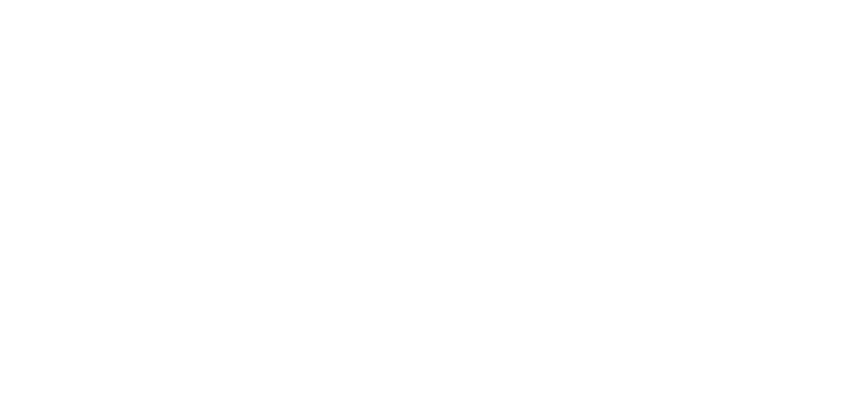
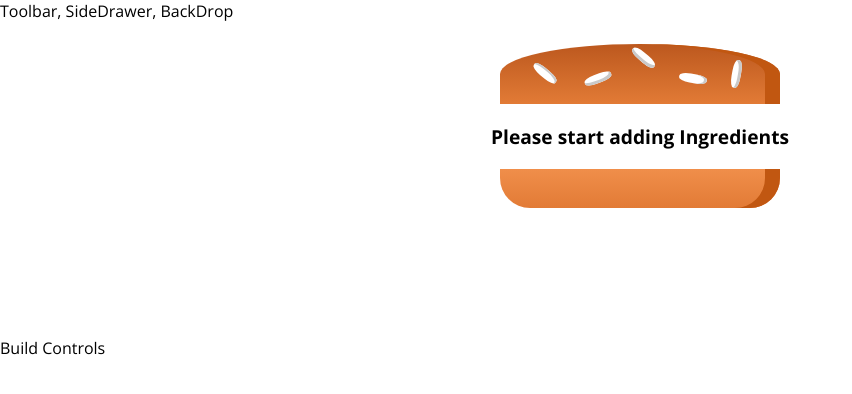
Before and after one commit to dramalcolm/react-burger-builder-app, a React app: page / in a window 1280 px wide. Shown: the top 394 px of the page, without its empty margins (0-852 px from the left). Built offline with nearby package versions, Linux system fonts and the light colour scheme.

Commit message:
Add components and container

```diff
--- a/package.json
+++ b/package.json
@@ -31,6 +31,7 @@
     "postcss-flexbugs-fixes": "3.2.0",
     "postcss-loader": "2.0.8",
     "promise": "8.0.1",
+    "prop-types": "^15.6.2",
     "raf": "3.4.0",
     "react": "^16.4.2",
     "react-dev-utils": "^5.0.1",
--- a/src/App.js
+++ b/src/App.js
@@ -1,10 +1,14 @@
 import React, { Component } from 'react';
+import Layout from './components/layout/layout';
+import BurgerBuilder from './containers/BurgerBuilder/BurgerBuilder';
 
 class App extends Component {
   render() {
     return (
       <div>
-
+        <Layout>
+          <BurgerBuilder/>
+        </Layout>
       </div>
     );
   }
--- /dev/null
+++ b/src/components/burger/burger.css
@@ -0,0 +1,30 @@
+.burger{
+    width: 100%;
+    margin: auto;
+    height: 250px;
+    overflow: scroll;
+    text-align: center;
+    font-weight: bold;
+    font-size: 1.2rem;
+}
+
+@media(min-width:1000px) and (min-height:700px){
+    .burger{
+        width: 700px;
+        height: 600px;
+    }
+}
+
+@media(min-width:500px) and (min-height:401px){
+    .burger{
+        width: 450px;
+        height: 400px;
+    }
+}
+
+@media(min-width:500px) and (min-height:400px){
+    .burger{
+        width: 350px;
+        height: 300px;
+    }
+}
--- /dev/null
+++ b/src/components/burger/burger.js
@@ -0,0 +1,30 @@
+import React from 'react';
+import classes from './burger.css';
+import BurgerIngredient from './ingredient/burgerIngredient';
+
+const burger = (props) => {
+
+    let trans_ingredients = Object.keys(props.ingredients)
+        .map(igKey => {
+            return [...Array(props.ingredients[igKey])].map((_,i) => {
+                return <BurgerIngredient key={igKey + i} type={igKey} />
+            });
+        }).reduce((arr,el)=>{
+            return arr.concat(el)
+        },[]);
+
+    if(trans_ingredients.length === 0){
+        trans_ingredients = <p>Please start adding Ingredients</p>
+    }
+
+    return(
+        <div className={classes.burger}>
+            <BurgerIngredient type='bread-top'/>
+                {trans_ingredients}
+            <BurgerIngredient type='bread-bottom'/>
+        </div>
+    );
+
+};
+
+export default burger;
--- /dev/null
+++ b/src/components/burger/ingredient/burgerIngredient.css
@@ -0,0 +1,113 @@
+.BreadBottom {
+    height: 13%;
+    width: 80%;
+    background: linear-gradient(#F08E4A, #e27b36);
+    border-radius: 0 0 30px 30px;
+    box-shadow: inset -15px 0 #c15711;
+    margin: 2% auto;
+}
+
+.BreadTop {
+    height: 20%;
+    width: 80%;
+    background: linear-gradient(#bc581e, #e27b36);
+    border-radius: 50% 50% 0 0;
+    box-shadow: inset -15px 0 #c15711;
+    margin: 2% auto;
+    position: relative;
+}
+
+.Seeds1 {
+    width: 10%;
+    height: 15%;
+    position: absolute;
+    background-color: white;
+    left: 30%;
+    top: 50%;
+    border-radius: 40%;
+    transform: rotate(-20deg);
+    box-shadow: inset -2px -3px #c9c9c9;
+}
+
+.Seeds1:after {
+    content: "";
+    width: 100%;
+    height: 100%;
+    position: absolute;
+    background-color: white;
+    left: -170%;
+    top: -260%;
+    border-radius: 40%;
+    transform: rotate(60deg);
+    box-shadow: inset -1px 2px #c9c9c9;
+  }
+
+.Seeds1:before {
+    content: "";
+    width: 100%;
+    height: 100%;
+    position: absolute;
+    background-color: white;
+    left: 180%;
+    top: -50%;
+    border-radius: 40%;
+    transform: rotate(60deg);
+    box-shadow: inset -1px -3px #c9c9c9;
+  }
+
+  .Seeds2 {
+    width: 10%;
+    height: 15%;
+    position: absolute;
+    background-color: white;
+    left: 64%;
+    top: 50%;
+    border-radius: 40%;
+    transform: rotate(10deg);
+    box-shadow: inset -3px 0 #c9c9c9;
+  }
+
+  .Seeds2:before {
+    content: "";
+    width: 100%;
+    height: 100%;
+    position: absolute;
+    background-color: white;
+    left: 150%;
+    top: -130%;
+    border-radius: 40%;
+    transform: rotate(90deg);
+    box-shadow: inset 1px 3px #c9c9c9;
+  }
+
+
+.Meat {
+    width: 80%;
+    height: 8%;
+    background: linear-gradient(#7f3608, #702e05);
+    margin: 2% auto;
+    border-radius: 15px;
+}
+
+.Cheese {
+    width: 90%;
+    height: 4.5%;
+    margin: 2% auto;
+    background: linear-gradient(#f4d004, #d6bb22);
+    border-radius: 20px;
+}
+
+.Salad {
+    width: 85%;
+    height: 7%;
+    margin: 2% auto;
+    background: linear-gradient(#228c1d, #91ce50);
+    border-radius: 20px;
+}
+
+.Bacon {
+    width: 80%;
+    height: 3%;
+    background: linear-gradient(#bf3813, #c45e38);
+    margin: 2% auto;
+}
--- /dev/null
+++ b/src/components/burger/ingredient/burgerIngredient.js
@@ -0,0 +1,50 @@
+import React,{Component} from 'react';
+import PropTypes from 'prop-types'
+import classes from './burgerIngredient.css';
+
+class BurgerIngredient extends Component{
+
+
+    render(){
+        let ingredient = null;
+
+        switch(this.props.type){
+            case ('bread-bottom'):
+                ingredient = <div className={classes.BreadBottom}></div>;
+                break;
+            case ('bread-top'):
+                ingredient = (
+                    <div className={classes.BreadTop}>
+                        <div className={classes.Seeds1}></div>
+                        <div className={classes.Seeds2}></div>
+                    </div>
+                );
+                break;
+            case ('meat'):
+                ingredient = <div className={classes.Meat}></div>;
+                break;
+            case ('cheese'):
+                ingredient = <div className={classes.Cheese}></div>;
+                break;
+            case ('salad'):
+                ingredient = <div className={classes.Salad}></div>;
+                break;
+            case ('bacon'):
+                ingredient = <div className={classes.Bacon}></div>;
+                break;
+            default:
+                ingredient = null;
+
+        }
+
+        return ingredient;
+    }
+
+
+}
+
+BurgerIngredient.propTypes = {
+    type: PropTypes.string.isRequired
+};
+
+export default BurgerIngredient;
--- /dev/null
+++ b/src/components/layout/layout.css
@@ -0,0 +1,3 @@
+.content{
+    margin-top: 15px;
+}
--- /dev/null
+++ b/src/components/layout/layout.js
@@ -0,0 +1,14 @@
+import React from 'react';
+import Aux from '../../hoc/Aux';
+import classes from './layout.css';
+
+const layout = (props) => (
+    <Aux>
+        <div>Toolbar, SideDrawer, BackDrop</div>
+        <main className={classes.content}>
+            {props.children}
+        </main>
+    </Aux>
+);
+
+export default layout;
--- /dev/null
+++ b/src/containers/BurgerBuilder/BurgerBuilder.js
@@ -0,0 +1,27 @@
+import React,{Component} from 'react';
+import Aux from '../../hoc/Aux';
+import Burger from '../../components/burger/burger';
+
+class BurgerBuilder extends Component{
+    state = {
+        ingredients:{
+            salad: 0,
+            bacon: 0,
+            cheese: 0,
+            meat: 0,
+        }
+    }
+
+
+    render(){
+        return(
+            <Aux>
+                <Burger ingredients={this.state.ingredients}/>
+                <div>Build Controls</div>
+            </Aux>
+        );
+    }
+
+}
+
+export default BurgerBuilder;
--- /dev/null
+++ b/src/hoc/Aux.js
@@ -0,0 +1,3 @@
+const aux = (props) => props.children;
+
+export default aux;
--- a/src/index.css
+++ b/src/index.css
@@ -1,5 +1,5 @@
 body {
   margin: 0;
   padding: 0;
-  font-family: sans-serif;
+  font-family: "Open Sans",sans-serif;
 }
```
